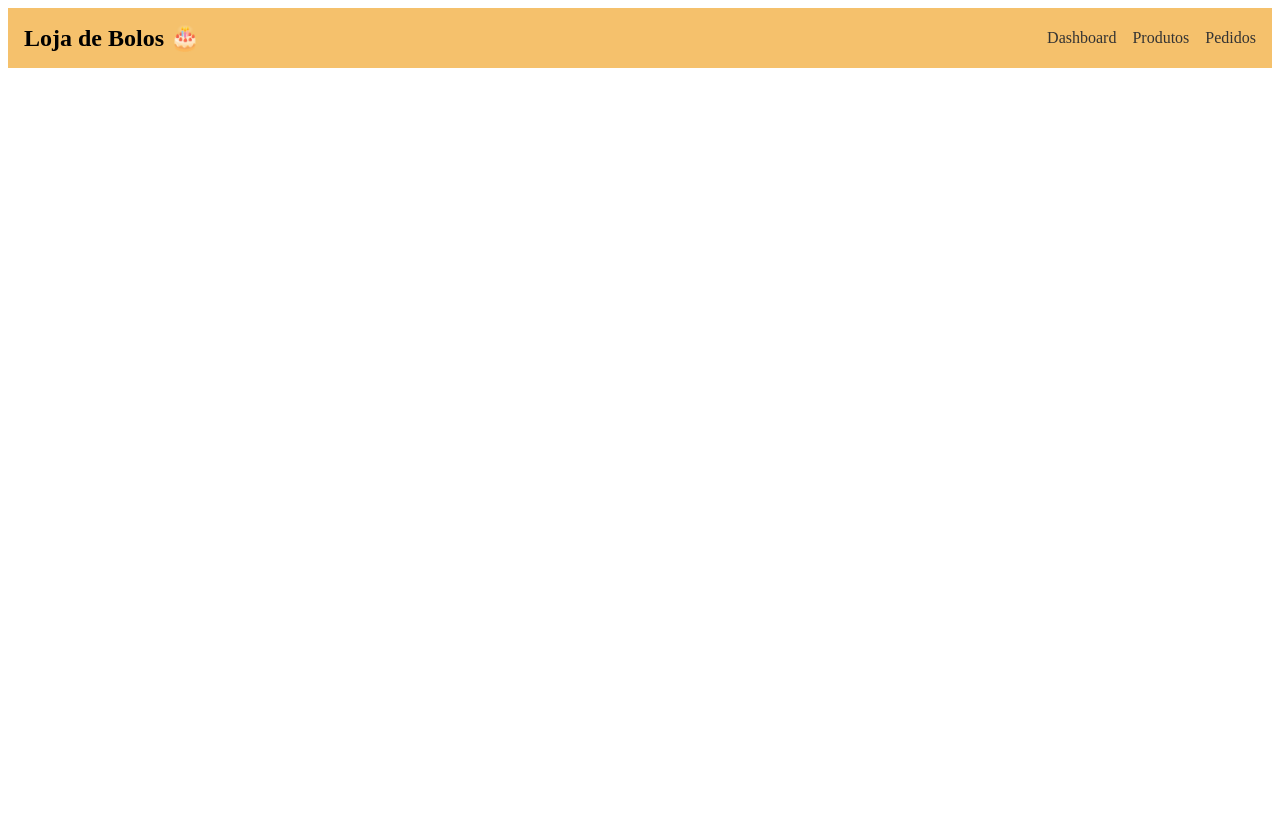
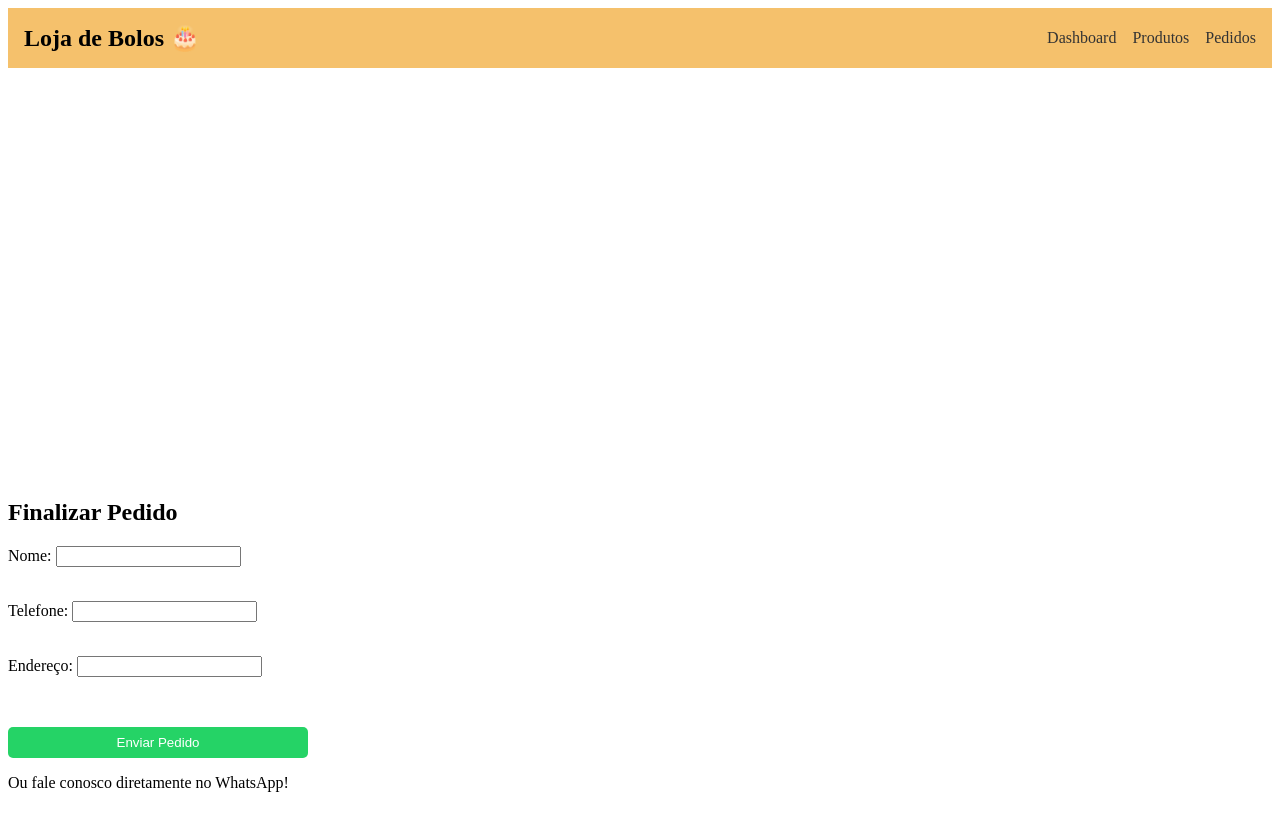
Before and after one commit to dre36dre/cake-web, an Angular app: page /checkout in a window 1280 px wide. Before the commit this address led to /. Built offline with nearby package versions, Linux system fonts and the light colour scheme.

Commit message:
O método finalizarPedido agora salva no backend e abre o WhatsApp

```diff
--- a/src/app/app.routes.ts
+++ b/src/app/app.routes.ts
@@ -6,10 +6,16 @@ import { Pedidos } from './pages/pedidos/pedidos';
 import { Login } from './auth/login/login';
 import { Catalogo } from './pages/catalogo/catalogo';
 import { Carrinho } from './pages/carrinho/carrinho';
+import { Checkout } from './pages/checkout/checkout';
+import { Historico } from './pages/historico/historico';
+
+
 
 
 
 export const routes: Routes = [
+  { path: 'historico', component: Historico },
+  { path: 'checkout', component: Checkout },
   { path: 'carrinho', component: Carrinho },
   { path: '', component: Catalogo },
   { path: 'login', component: Login },
--- a/src/app/models/pedido.model.ts
+++ b/src/app/models/pedido.model.ts
@@ -1,7 +1,9 @@
 export interface Pedido {
   id?: number;
+   itens: { nome: string; qtd: number; preco: number }[];
   cliente: string;
   produto: string;
   quantidade: number;
-  status: string; // "PENDENTE" ou "CONCLUÍDO"
-}
+   status: 'PENDENTE' | 'EM_PREPARO' | 'ENTREGUE';// "PENDENTE" ou "CONCLUÍDO"
+  data: string;
+  }
--- /dev/null
+++ b/src/app/pages/checkout/checkout.css
@@ -0,0 +1,15 @@
+form {
+  display: flex;
+  flex-direction: column;
+  gap: 0.5rem;
+  max-width: 300px;
+}
+
+button {
+  margin-top: 1rem;
+  padding: 0.5rem;
+  background-color: #25D366; /* verde WhatsApp */
+  color: white;
+  border: none;
+  border-radius: 5px;
+}
--- /dev/null
+++ b/src/app/pages/checkout/checkout.html
@@ -0,0 +1,25 @@
+<h2>Finalizar Pedido</h2>
+
+<form (ngSubmit)="finalizarPedido()">
+  <label>
+    Nome:
+    <input [(ngModel)]="nome" name="nome" required />
+  </label>
+  <br>
+
+  <label>
+    Telefone:
+    <input [(ngModel)]="telefone" name="telefone" required />
+  </label>
+  <br>
+
+  <label>
+    Endereço:
+    <input [(ngModel)]="endereco" name="endereco" required />
+  </label>
+  <br>
+
+  <button type="submit">Enviar Pedido</button>
+</form>
+
+<p>Ou fale conosco diretamente no WhatsApp!</p>
--- /dev/null
+++ b/src/app/pages/checkout/checkout.ts
@@ -0,0 +1,52 @@
+import { Component } from '@angular/core';
+import { FormsModule } from '@angular/forms';
+import { CarrinhoService } from '../../services/carrinho.service';
+import { HttpClient } from '@angular/common/http';
+
+@Component({
+  selector: 'app-checkout',
+  standalone: true,
+  imports: [FormsModule],
+  templateUrl: './checkout.html',
+  styleUrls: ['./checkout.css']
+})
+export class Checkout {
+  nome = '';
+  telefone = '';
+  endereco = '';
+
+constructor(
+  public carrinho: CarrinhoService,
+  private http: HttpClient
+) {}
+
+finalizarPedido() {
+  const pedido = {
+    itens: this.carrinho.itens().map(i => ({
+      nome: i.produto.nome,
+      qtd: i.qtd,
+      preco: i.produto.preco
+    })),
+    total: this.carrinho.total(),
+    cliente: {
+      nome: this.nome,
+      telefone: this.telefone,
+      endereco: this.endereco
+    }
+  };
+
+  this.http.post('http://localhost:8080/api/pedidos', pedido).subscribe(() => {
+    const itens = this.carrinho.itens()
+      .map(i => `${i.qtd}x ${i.produto.nome}`)
+      .join(', ');
+
+    const mensagem = `Olá, gostaria de confirmar meu pedido: ${itens}.
+Nome: ${this.nome}, Telefone: ${this.telefone}, Endereço: ${this.endereco}.
+Total: R$ ${this.carrinho.total()}`;
+
+    const numeroLoja = '5511999999999'; // substitua pelo número real
+    const url = `https://wa.me/${numeroLoja}?text=${encodeURIComponent(mensagem)}`;
+    window.open(url, '_blank');
+  });
+}
+}
--- /dev/null
+++ b/src/app/pages/historico/historico.css
@@ -0,0 +1,12 @@
+h2 {
+  margin-bottom: 1rem;
+}
+
+h3 {
+  margin-top: 1rem;
+}
+
+ul {
+  margin: 0.5rem 0;
+  padding-left: 1.2rem;
+}
--- /dev/null
+++ b/src/app/pages/historico/historico.html
@@ -0,0 +1,14 @@
+<h2>Histórico de Pedidos</h2>
+
+<div *ngFor="let pedido of pedidos()">
+  <h3>Pedido #{{ pedido.id }}</h3>
+  <p>Data: {{ pedido.data }}</p>
+  <p>Status: {{ pedido.status }}</p>
+  <ul>
+    <li *ngFor="let item of pedido.itens">
+      {{ item.qtd }}x {{ item.nome }} - R$ {{ item.preco }}
+    </li>
+  </ul>
+  <strong>Total: R$ {{ pedido.total }}</strong>
+  <hr>
+</div>
--- /dev/null
+++ b/src/app/pages/historico/historico.ts
@@ -0,0 +1,21 @@
+import { Component, signal } from '@angular/core';
+import { NgFor } from '@angular/common';
+import { PedidosService } from '../../services/pedidos.service';
+import { Pedido } from '../../models/pedido.model';
+
+@Component({
+  selector: 'app-historico',
+  standalone: true,
+  imports: [NgFor],
+  templateUrl: './historico.html',
+  styleUrls: ['./historico.css']
+})
+export class Historico {
+  pedidos = signal<Pedido[]>([]);
+
+  constructor(private service: PedidosService) {
+    // Aqui você pode pegar o ID do cliente logado (ex: via token JWT)
+    const clienteId = 1;
+    this.service.listarPorCliente(clienteId).subscribe(lista => this.pedidos.set(lista));
+  }
+}
--- a/src/app/services/pedidos.service.ts
+++ b/src/app/services/pedidos.service.ts
@@ -8,6 +8,11 @@ export class PedidosService {
   private apiUrl = 'http://localhost:8080/api/pedidos'; // ajuste conforme seu backend
 
   constructor(private http: HttpClient) {}
+
+    listarPorCliente(clienteId: number): Observable<Pedido[]> {
+    return this.http.get<Pedido[]>(`${this.apiUrl}/cliente/${clienteId}`);
+  }
+
 
   listar(): Observable<Pedido[]> {
     return this.http.get<Pedido[]>(this.apiUrl);
```
